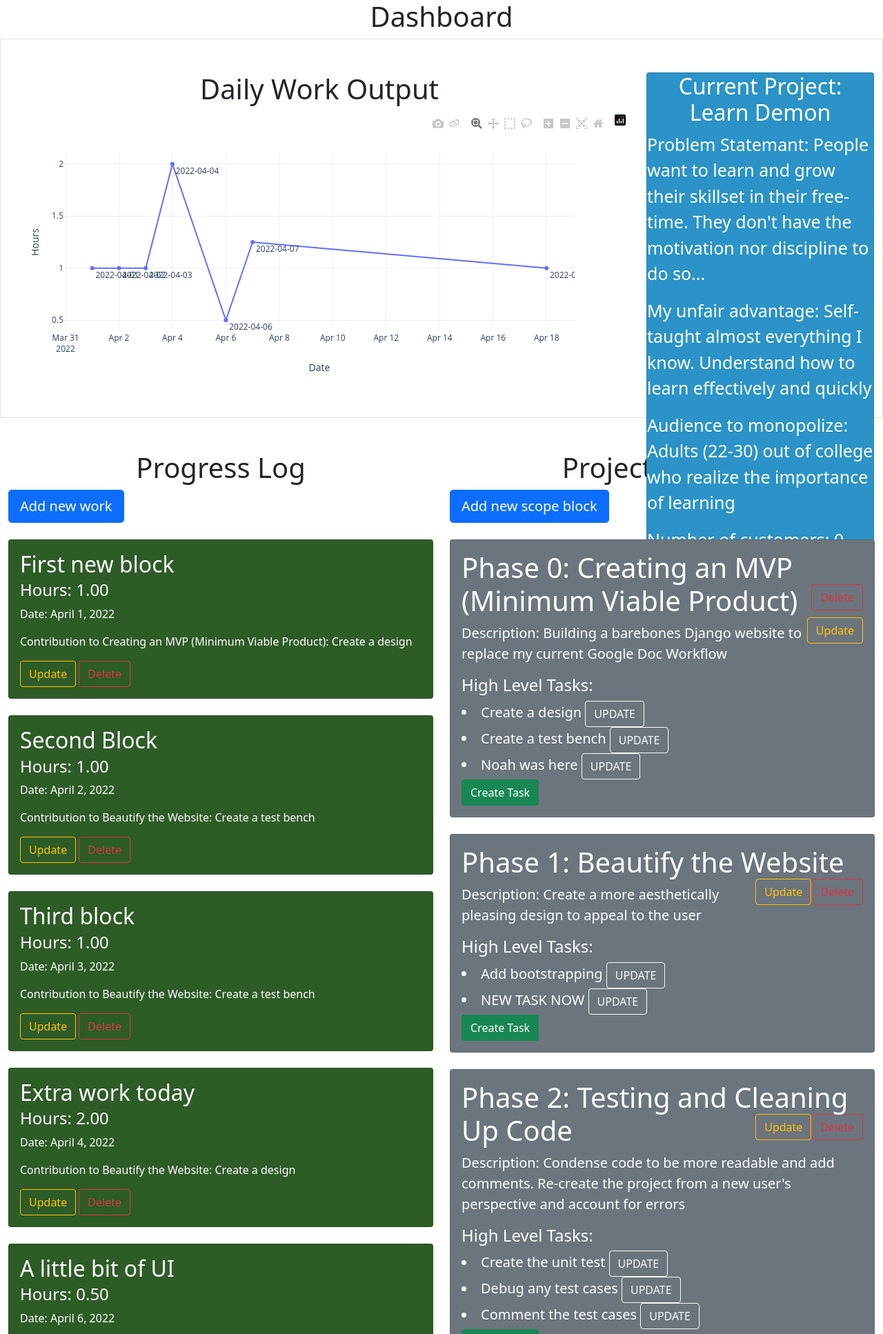
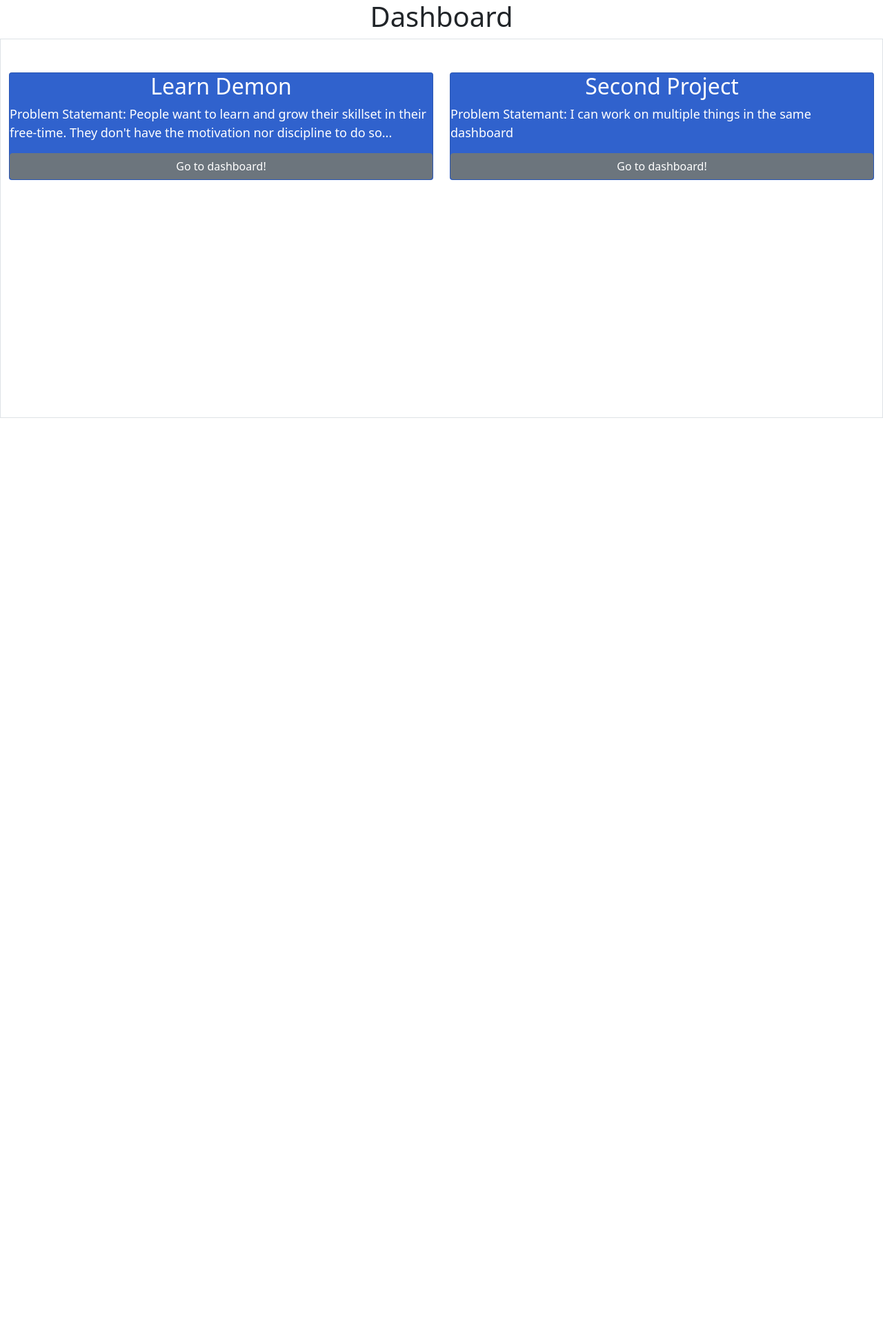
Before and after one commit to Object-Oriented101/learn-demon, a Django app: page / in a window 1280 px wide. Shown: the top 1934 px of the page at 69% size. After the commit the page ends 606 px from the top, so only its background shows below. Run offline with Django 4.2, Linux system fonts and the light colour scheme; data comes from the database, SQL or seed files in the repository; some libraries are stand-ins or nearby versions.

Commit message:
Added support for multiple projects

```diff
--- a/projects/views.py
+++ b/projects/views.py
@@ -7,7 +7,7 @@ import pandas as pd
 from plotly.offline import plot
 import plotly.express as px
 
-#Add support for multiple projects (add projects, delete, edit descriptions) and switch between them
+#Add support for multiple projects (add projects, delete, edit descriptions)
 #Clean up the little things
 #   -Subtasks filtered by scope
 #   -Ensure graph is only in ascending order
@@ -47,40 +47,14 @@ def project(request, project_id):
 
     context = {'line_plot': line_plot, 'project_details': project_details, 'progress_blocks': progress_blocks,
     'scoping_blocks' : scoping_blocks, 'high_level_tasks': high_level_task_list }
-    return render(request, 'index.html', context)
+    return render(request, 'project_view.html', context)
 
 def index(request):
 
-    #Line Graph
-    progress_blocks = Progress_Block.objects.all()
 
-    parsed_progress_blocks = [
-        {
-        'Hours': i.hours,
-        'Date': i.date,
-        'Description': i.description
-        } for i in progress_blocks
-    ]
+    project_retrieval = Project.objects.all() #ERROR CHECK IF EMPTY
 
-    df_progress_block = pd.DataFrame(parsed_progress_blocks)
-    line_fig = px.line(df_progress_block, x = "Date", y = "Hours", text="Date", template="plotly_white", width=900, height=400)
-    line_fig.update_traces(textposition="bottom right")
-    line_plot = plot(line_fig, output_type="div")
-
-    #Project Details passback
-    project_retrieval = Project.objects.all() #ERROR CHECK IF EMPTY
-    project_details = project_retrieval[0]
-
-    #Scoping Details passback
-    scoping_blocks = Scoping_Block.objects.all() #ERROR CHECK IF EMPTY
-
-    #High-Level Tasks Details passback
-    high_level_task_list = High_Level_Task.objects.all()
-    print(project_details.id)
-
-
-    context = {'line_plot': line_plot, 'project_details': project_details, 'progress_blocks': progress_blocks,
-    'scoping_blocks' : scoping_blocks, 'high_level_tasks': high_level_task_list }
+    context = {'projects': project_retrieval}
     return render(request, 'index.html', context)
 
 #Form to add a new progress to scop
--- a/templates/index.html
+++ b/templates/index.html
@@ -1,7 +1,51 @@
-{% extends 'base.html' %}
-{% block work_graph %}
+<!DOCTYPE html>
+{% load static %}
 
-    {% autoescape off %}
-    {{line_plot}}
-    {% endautoescape %}
-{% endblock work_graph %}
+
+<link
+rel="stylesheet"
+type="text/css"
+href="{% static 'projects/css/bootstrap.css' %}"
+/>
+<style>
+
+    #progress_log_style {
+        width: 800px;
+        height: 250px;
+        background: rgb(63, 104, 67);
+        overflow: hidden;
+        margin-bottom: 7%;
+        color: rgba(247, 247, 247, 0.902);
+    }
+
+    #scoping_style{
+        width: 400px;
+        height: 400px;
+        background: rgb(135, 152, 201);
+        overflow: hidden;
+        margin-right: 20%;
+        margin-bottom: 3%;
+    }
+</style>
+<body>
+    <center><h1>Dashboard</h1></center>
+
+    <div class="container-fluid border">
+         <div class="row mt-5" style="height: 500px;">
+            {% for project in projects %}
+             <div class="col">
+                 <div class="card text-white" style="background-color:rgb(48, 98, 205);">
+                     <center><h2>{{project.name}} </h2></center>
+                     <p style="font-size:18px;">Problem Statemant: {{project.problem_statemant}} </p>
+                     <a class="btn btn-secondary" href="/{{project.id}}">Go to dashboard!</a>
+                 </div>
+             </div>
+             {% endfor %}
+         </div>
+     </div>
+
+
+
+
+
+</body>
--- a/templates/base.html
+++ b/templates/project_view.html
@@ -28,6 +28,7 @@ href="{% static 'projects/css/bootstrap.css' %}"
     }
 </style>
 <body>
+    <a class="btn btn-primary" href="/"> Home </a>
     <center><h1>Dashboard</h1></center>
 
     <div class="container-fluid border">
@@ -36,6 +37,9 @@ href="{% static 'projects/css/bootstrap.css' %}"
                 <center><h1> Daily Work Output</h1></center>
                 <center>
                     {% block work_graph %}
+                        {% autoescape off %}
+                        {{line_plot}}
+                        {% endautoescape %}
                     {% endblock work_graph %}
                 </center>
             </div>
```
